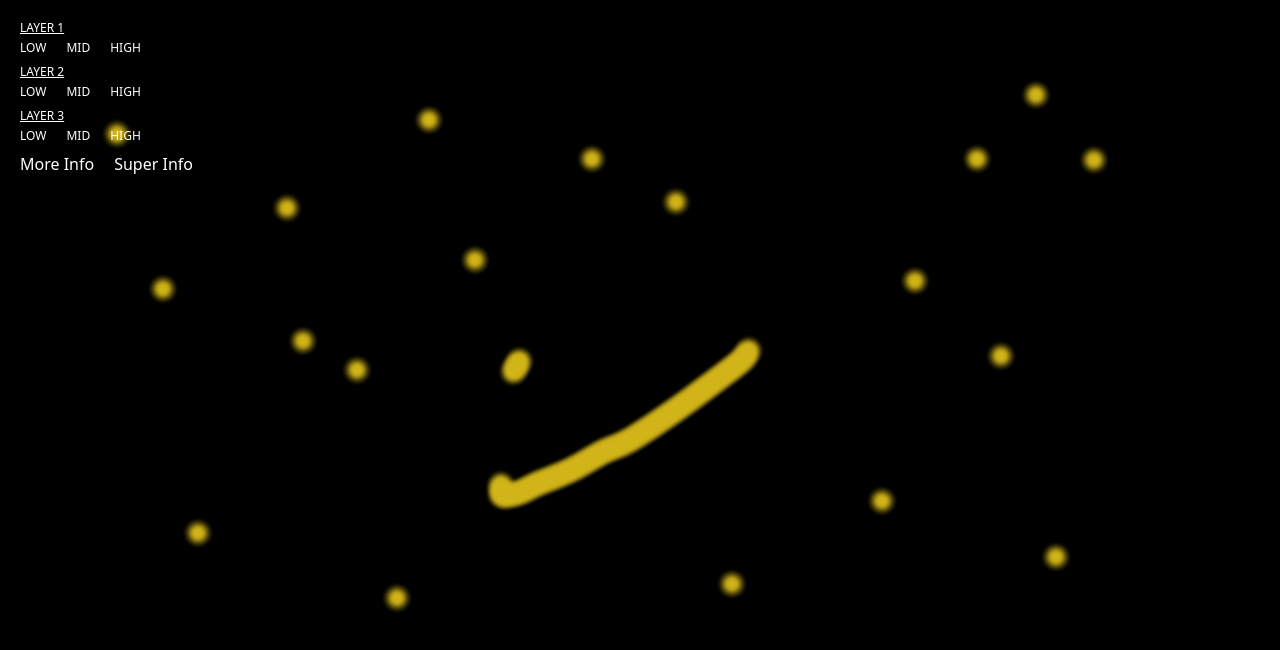
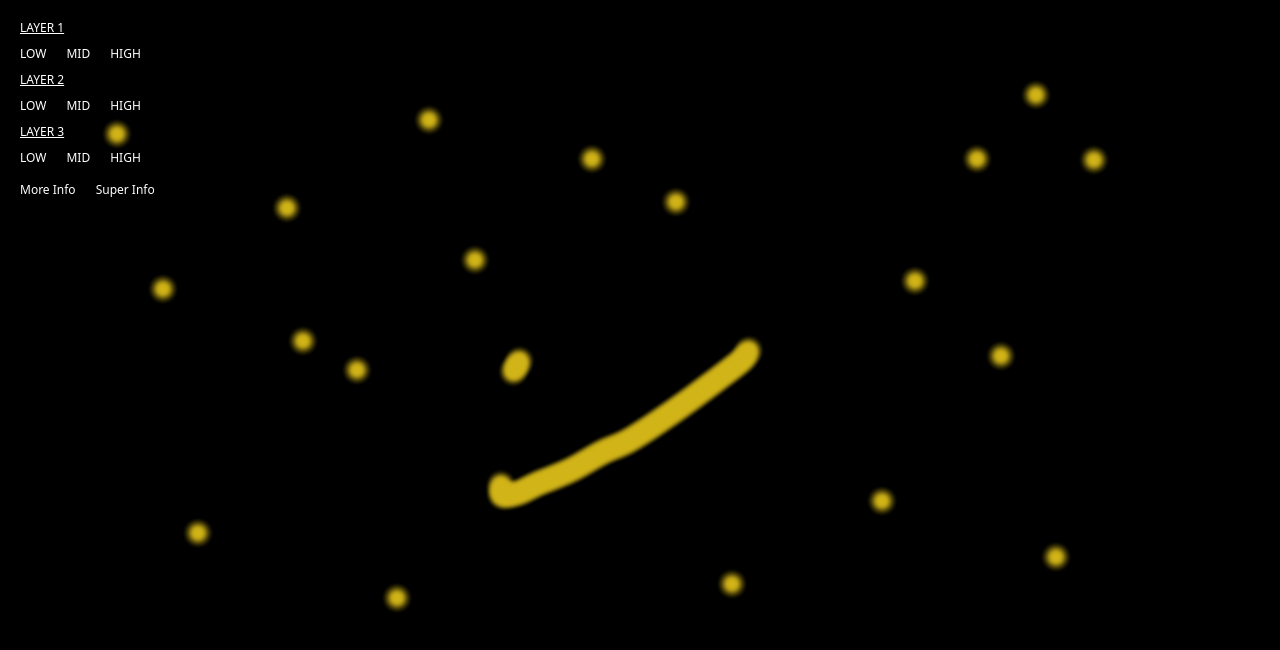
Before and after one commit to ephemera-one/potree-viewer, a Vue app: page / in a window 1280 px wide. Shown: the top 650 px of the page. Built offline with nearby package versions, Linux system fonts and the light colour scheme; no server answers.

Commit message:
Updated image labels

```diff
--- a/src/components/ControlButtons.vue
+++ b/src/components/ControlButtons.vue
@@ -3,7 +3,7 @@
     <div class="uppercase text-xs underline">
       {{ title }}
     </div>
-    <div class="space-x-5 text-xs">
+    <div class="space-x-5">
       <toggle-button :active="buttons[0]" title="LOW" @click="setButton(0)" />
       <toggle-button :active="buttons[1]" title="MID" @click="setButton(1)" />
       <toggle-button :active="buttons[2]" title="HIGH" @click="setButton(2)" />
--- a/src/components/ToggleButton.vue
+++ b/src/components/ToggleButton.vue
@@ -1,6 +1,6 @@
 <template>
   <button
-    class="font-thin"
+    class="font-thin text-xs"
     :class="[active ? 'text-white' : 'text-gray-400']"
     @click="$emit('click')"
   >
```
